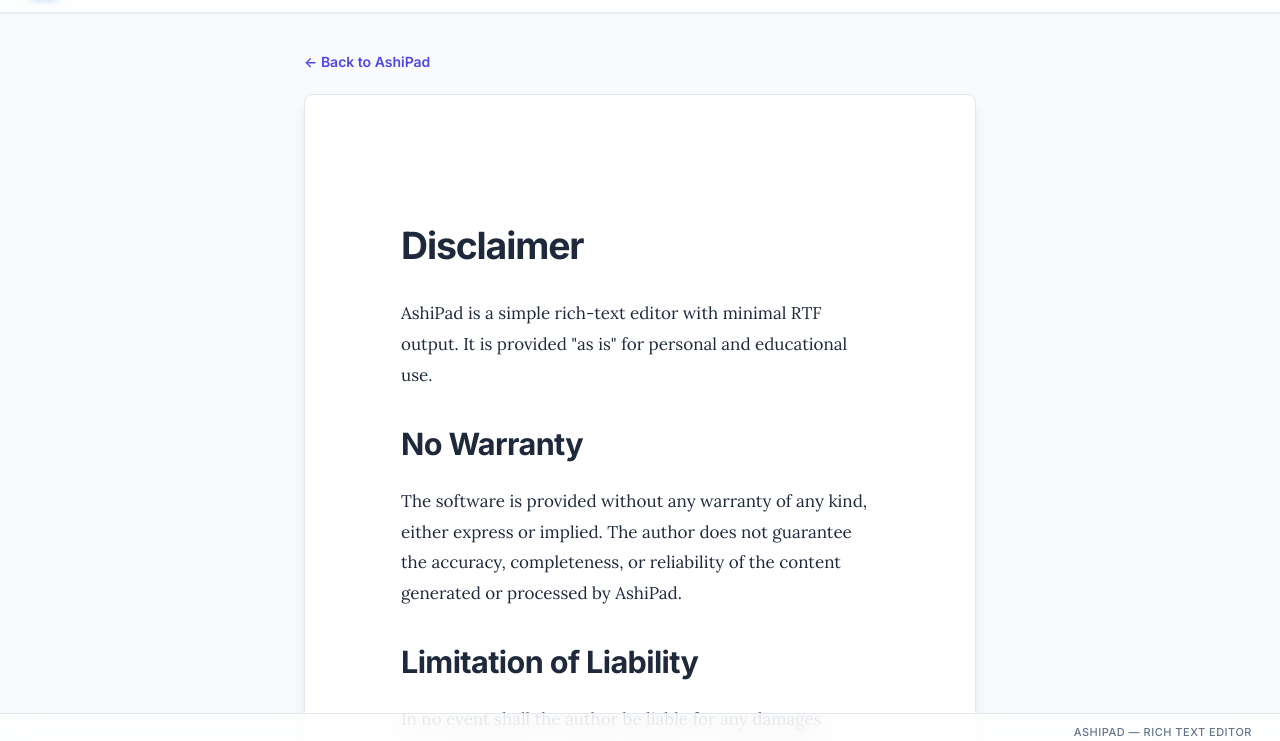
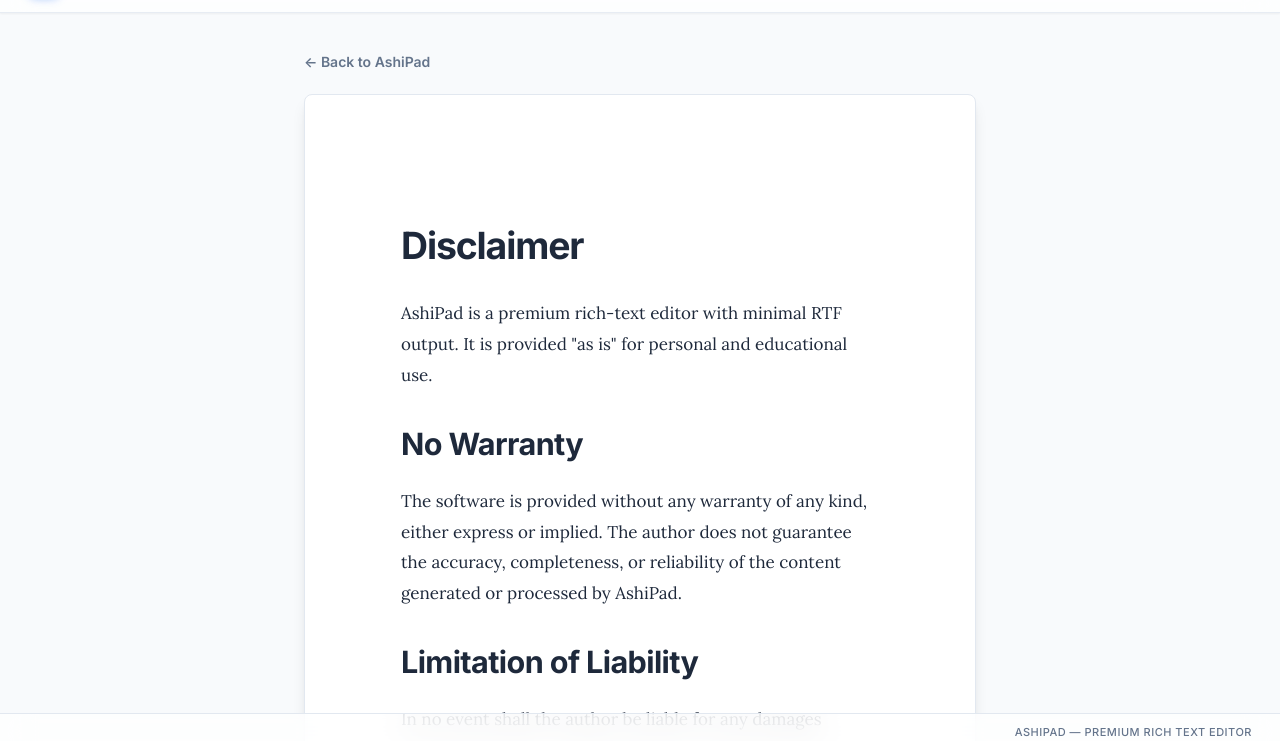
Before and after one commit to ashiqullas/Ashipad, a website: page disclaimer.html in a window 1280 px wide. Shown: the part 51-792 px from the top of the page. Drawn offline with Linux system fonts and the light colour scheme.

Commit message:
feat: add dark mode theme persistence and update styling and branding on static pages

```diff
--- a/disclaimer.html
+++ b/disclaimer.html
@@ -5,10 +5,13 @@
   <meta name="viewport" content="width=device-width, initial-scale=1">
   <title>Disclaimer — AshiPad</title>
   <link rel="stylesheet" href="style.css">
+  <script>
+    if (localStorage.getItem('ashipad-theme') === 'dark') document.documentElement.setAttribute('data-theme', 'dark');
+  </script>
   <style>
-    .static-page { padding: 40px 5vw; max-width: 800px; margin: 0 auto; }
-    .back { display: inline-block; margin-bottom: 24px; color: var(--accent); font-weight: 600; text-decoration: none; font-family: var(--ui); }
-    .back:hover { text-decoration: underline; }
+    .static-page { padding: 40px 5vw 100px; max-width: 800px; margin: 0 auto; }
+    .back { display: inline-flex; align-items: center; gap: 6px; margin-bottom: 24px; color: var(--muted); font-weight: 600; text-decoration: none; font-family: var(--ui); transition: color 0.2s ease; }
+    .back:hover { color: var(--ink); }
   </style>
 </head>
 <body>
@@ -24,7 +27,7 @@
         <a href="index.html" class="back">← Back to AshiPad</a>
         <article class="page" style="width: 100%; min-height: auto;">
           <h1>Disclaimer</h1>
-          <p>AshiPad is a simple rich-text editor with minimal RTF output. It is provided "as is" for personal and educational use.</p>
+          <p>AshiPad is a premium rich-text editor with minimal RTF output. It is provided "as is" for personal and educational use.</p>
           <h2>No Warranty</h2>
           <p>The software is provided without any warranty of any kind, either express or implied. The author does not guarantee the accuracy, completeness, or reliability of the content generated or processed by AshiPad.</p>
           <h2>Limitation of Liability</h2>
@@ -38,8 +41,11 @@
       </section>
     </main>
     <footer class="status">
-      <span>AshiPad — Rich Text Editor</span>
+      <span>AshiPad — Premium Rich Text Editor</span>
     </footer>
   </div>
+  <script>
+    if (localStorage.getItem('ashipad-theme') === 'dark') document.body.setAttribute('data-theme', 'dark');
+  </script>
 </body>
 </html>
```
Also changed, not shown: privacy.html (+10 -4 lines).
